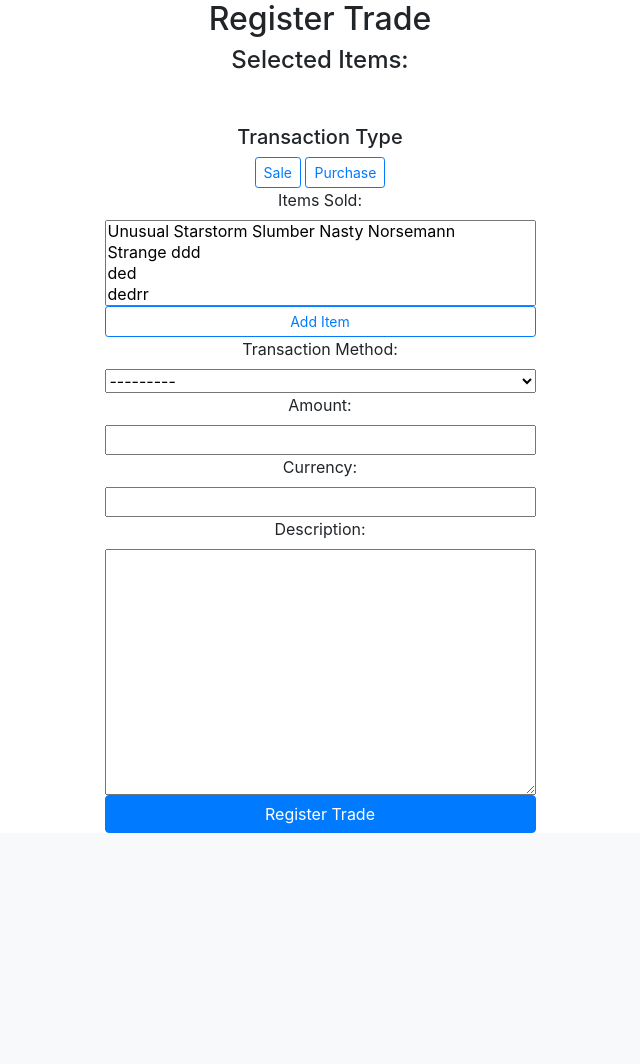
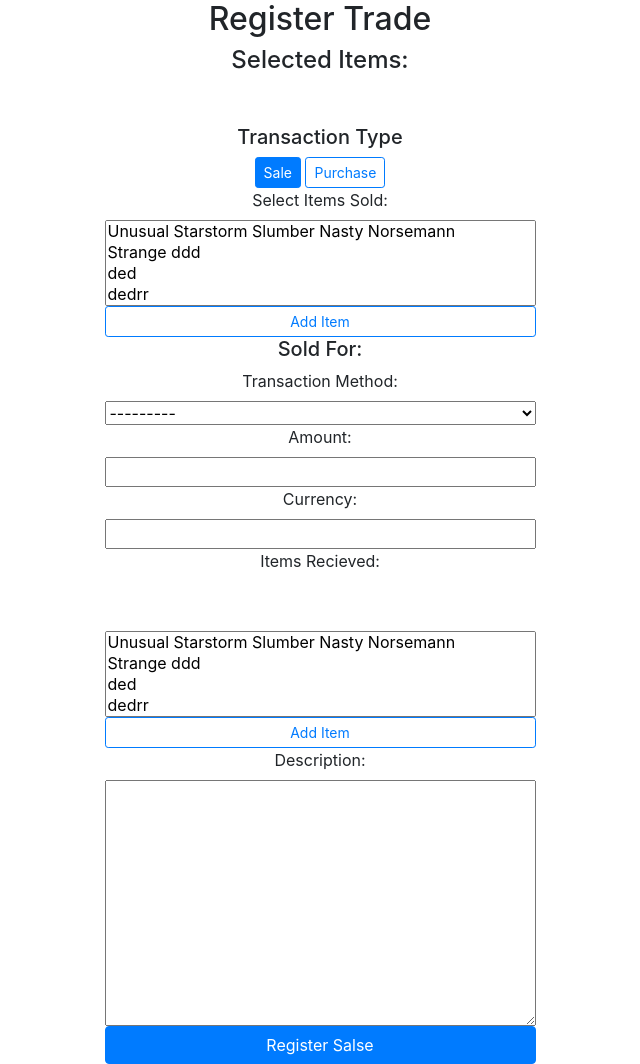
Before and after one commit to HenrikTS99/CS50-Web-final-project, a Django app: template tf2folio/templates/tf2folio/new-trade.html in a window 1280 px wide. Shown: the part 56-1120 px from the top of the page, without its empty margins (320-960 px from the left). Before the commit the page ends 889 px from the top, so only its background shows below. Run offline with Django 4.2, Linux system fonts and the light colour scheme; the template is opened without the code that fills it: values that come from a table or form of the project are taken from there, others are empty; data comes from the database, SQL or seed files in the repository; both versions use the stored data as it was after the commit; tables that the repository leaves empty hold one stand-in row (values such as "Sample post"); some libraries are stand-ins or nearby versions; some web fonts are replaced.

Commit message:
added ability to add items into item sale logging. Item sales can handle combination of currency and item sales. add ability to log item purchases.

```diff
--- a/tf2folio/forms.py
+++ b/tf2folio/forms.py
@@ -17,7 +17,7 @@ class TransactionForm(ModelForm):
 
 class TradeSaleForm(TransactionForm):
     class Meta(TransactionForm.Meta):
-        fields = TransactionForm.Meta.fields + ["items_sold"]
+        fields = TransactionForm.Meta.fields + ["items_sold"] + ["items_bought"]
 
 class TradeBuyForm(TransactionForm):
     class Meta(TransactionForm.Meta):
--- a/tf2folio/models.py
+++ b/tf2folio/models.py
@@ -81,3 +81,11 @@ class Transaction(models.Model):
     items_bought = models.ManyToManyField('Item', blank=True, related_name="buys_transactions")
     description = models.TextField(max_length=400, null=True, blank=True)
     date = models.DateTimeField(null=True, blank=True)
+
+    def __str__(self):
+        items_sold_titles = ", ".join([str(item) for item in self.items_sold.all()])
+        items_bought_titles = ", ".join([str(item) for item in self.items_bought.all()])
+        currency = self.currency if self.currency else ""
+        if self.transaction_type == "sale":
+            return f"{self.owner} sold {items_sold_titles} for {self.amount} {self.transaction_method} {currency} {items_bought_titles} on {self.date}"
+        return f"{self.owner} bought {items_bought_titles} for {self.amount} {self.transaction_method} {currency} on {self.date}"
--- a/tf2folio/static/tf2folio/new-trade.js
+++ b/tf2folio/static/tf2folio/new-trade.js
@@ -1,12 +1,15 @@
 document.addEventListener('DOMContentLoaded', function() {
     const saleButton = document.querySelector('#sale');
     const buyButton = document.querySelector('#buy');
-    const tradeRegisterForm = document.querySelector('#trade-register-form');
+    const saleForm = document.querySelector('#sale-form');
+    const buyForm = document.querySelector('#buy-form');
     const itemRegisterForm = document.querySelector('#item-register-form');
     const itemRegisterSection = document.querySelector('#item-register');
     const tradeRegisterSection = document.querySelector('#trade-register');
     const selectedItemsContainer = document.getElementById('selected-items');
+    const recievedItemsContainer = document.getElementById('recieved-items');
     const itemsSoldDropdown = document.querySelector('#id_items_sold');
+    const itemsBoughtDropdown = document.querySelector('#id_items_bought');
     const tradeSubmitButton = document.querySelector('#trade-submit-button');
 
     saleButton.addEventListener('click', () => sale_form());
@@ -15,9 +18,19 @@ document.addEventListener('DOMContentLoaded', function() {
     transaction_type = 'sale';
     itemRegisterSection.style.display = 'none';
 
-    itemsSoldDropdown.addEventListener('dblclick', addItemToSelectedItems);
+    itemsSoldDropdown.addEventListener('dblclick', (event) => {
+        addItemToSelectedItems(event, 'sold')
+    });
+    document.querySelectorAll('[name="items_bought"]').forEach(item_selection => {
+        item_selection.addEventListener('dblclick', (event) => {
+            addItemToSelectedItems(event, 'bought')
+        });
+    });
+
     // add new item
-    document.querySelector('#add-item').addEventListener('click', () => register_item());
+    document.querySelectorAll('.add-item').forEach(button => {
+        button.addEventListener('click', () => register_item(button));
+    });
 
     //Item submit button
     itemRegisterForm.addEventListener('submit', (event) => {
@@ -26,15 +39,20 @@ document.addEventListener('DOMContentLoaded', function() {
     });
 
     //Trade submit button
-    tradeRegisterForm.addEventListener('submit', (event) => {
-            console.log("Trade submit button clicked");
+    saleForm.addEventListener('submit', (event) => {
+            console.log("Sale submit button clicked");
             register_trade(event)
+    });
+    buyForm.addEventListener('submit', (event) => {
+        console.log("Buy submit button clicked");
+        register_trade(event)
     });
 
     let selectedItems = new Set();
 
-    function addItemToSelectedItems() {
-        const selectedItemId = itemsSoldDropdown.value;
+    function addItemToSelectedItems(event, item_type) {
+        console.log(event.target)
+        const selectedItemId = event.target.value;
 
         // Check if the item is already selected
         if (selectedItems.has(selectedItemId)) {
@@ -54,8 +72,14 @@ document.addEventListener('DOMContentLoaded', function() {
         .then(data => {
             console.log("Data sent sucsessfully", data);
             // Append the new item to the page
-            selectedItemsContainer.insertAdjacentHTML('beforeend', data.item_html);
-            itemsSoldDropdown.remove(itemsSoldDropdown.selectedIndex);
+            if (item_type == 'bought' && transaction_type == 'sale') {
+                recievedItemsContainer.insertAdjacentHTML('beforeend', data.item_html);
+                itemsBoughtDropdown.remove(itemsBoughtDropdown.selectedIndex);
+            } else {
+                selectedItemsContainer.insertAdjacentHTML('beforeend', data.item_html);
+                itemsSoldDropdown.remove(itemsSoldDropdown.selectedIndex);
+            }
+
         })
         .catch(error => {
             console.error('Error:', error);
@@ -78,9 +102,14 @@ document.addEventListener('DOMContentLoaded', function() {
         document.querySelector('#buy-form').style.display = 'block';
     }
 
-    function register_item() {
+    function register_item(button) {
+        console.log(button);
         tradeRegisterSection.style.display = 'none';
         itemRegisterSection.style.display = 'block';
+        if (button.id == 'add-recieved-item') {
+            itemRegisterForm.className += ' recieved-item-form';
+            console.log(button.id);
+        }
     }
 
     function add_item(event) {
@@ -98,7 +127,12 @@ document.addEventListener('DOMContentLoaded', function() {
         .then(data => {
             console.log("Data sent sucsessfully", data);
             // Append the new item to the page
-            const itemsContainer = document.getElementById('selected-items');
+
+            itemsContainer = document.getElementById('selected-items');
+            if (itemRegisterForm.classList.contains('recieved-item-form')) {
+                itemsContainer = document.getElementById('recieved-items');
+                itemRegisterForm.classList.remove('recieved-item-form');
+            }
             itemsContainer.insertAdjacentHTML('beforeend', data.item_html);
         })
         .catch(error => {
@@ -111,17 +145,24 @@ document.addEventListener('DOMContentLoaded', function() {
         // get selected items
         event.preventDefault();
         let itemIds = [];
+        itemRecievedIds = [];
         Array.from(selectedItemsContainer.children).forEach(item => {
             let itemId = item.getAttribute('data-item-id');
             itemIds.push(itemId);
         });
+        Array.from(recievedItemsContainer.children).forEach(item => {
+            let itemId = item.getAttribute('data-item-id');
+            itemRecievedIds.push(itemId);
+        });
 
         console.log(itemIds);
+        console.log(itemRecievedIds);
 
-        const formData = new FormData(tradeRegisterForm);
+        const formData = new FormData(event.target);
         // add transaction type
         formData.append('transaction_type', transaction_type);
         formData.append('itemIds', JSON.stringify(itemIds));
+        formData.append('itemRecievedIds', JSON.stringify(itemRecievedIds));
         console.log(formData);
         fetch('/register_trade', {
             method: 'POST',
--- a/tf2folio/templates/tf2folio/new-trade.html
+++ b/tf2folio/templates/tf2folio/new-trade.html
@@ -9,17 +9,17 @@
 
         </div>
         <h5>Transaction Type</h5>
-        <button class="btn btn-sm btn-outline-primary" id="sale">Sale</button>
+        <button class="btn btn-sm btn-primary" id="sale">Sale</button>
         <button class="btn btn-sm btn-outline-primary" id="buy">Purchase</button>
-        <form class="item-form" id="trade-register-form" action="{% url 'new_trade' %}" method="POST">
+        <form class="item-form" id="sale-form">
             {% csrf_token %}
-            <div id="sale-form">
             <div class="form-rows">
-                    <label for="{{ sale_form.items_sold.id_for_label }}">Items Sold:</label>
+                <label for="{{ sale_form.items_sold.id_for_label }}">Select Items Sold:</label>
                 {{sale_form.items_sold}}
 
-                    <button class="btn btn-sm btn-outline-primary" id="add-item">Add Item</button>
+                <button type="button" class="btn btn-sm btn-outline-primary add-item">Add Item</button>
 
+                <h5>Sold For:</h5>
                 <label for="{{ sale_form.transaction_method.id_for_label }}">Transaction Method:</label>
                 {{sale_form.transaction_method}}
                 <label for="{{ sale_form.amount.id_for_label }}">Amount:</label>
@@ -31,25 +31,52 @@
                             <option value="{{ currency.0 }}">{{ currency.1 }}</option>
                         {% endfor %}
                     </datalist>
+
+                <label for="{{ sale_form.items_bought.id_for_label }}">Items Recieved:</label>
+                <div id="recieved-items" class="item-boxes-container"></div>
+                {{sale_form.items_bought}}
+                <button type="button" class="btn btn-sm btn-outline-primary add-item" id="add-recieved-item" >Add Item</button>
+
                 <label for="{{ sale_form.description.id_for_label }}">Description:</label>
                 {{sale_form.description}}
             </div>
+            <button type="submit" form="sale-form" id="trade-submit-button" class="btn btn-primary">Register Salse</button>
+        </form>
+
+
+
+        <form class="item-form" id="buy-form">
+            {% csrf_token %}
+            <div class="form-rows">
+                <label for="{{ buy_form.items_bought.id_for_label }}">Select Items Bought:</label>
+                {{buy_form.items_bought}}
+
+                <button type="button" class="btn btn-sm btn-outline-primary add-item">Add Item</button>
+
+                <label for="{{ buy_form.transaction_method.id_for_label }}">Transaction Method:</label>
+                {{buy_form.transaction_method}}
+                <label for="{{ buy_form.amount.id_for_label }}">Amount:</label>
+                {{buy_form.amount}}
+                <label for="{{ buy_form.currency.id_for_label }}">Currency:</label>
+                <input type="text" name="currency" list="currencies" />
+                    <datalist id="currencies">
+                        {% for currency in buy_form.fields.currency.choices %}
+                            <option value="{{ currency.0 }}">{{ currency.1 }}</option>
+                        {% endfor %}
+                    </datalist>
+                <label for="{{ buy_form.description.id_for_label }}">Description:</label>
+                {{buy_form.description}}
             </div>
-            <button type="submit" form="trade-register-form" id="trade-submit-button" class="btn btn-primary">Register Trade</button>
+            <button type="submit" form="buy-form" id="trade-submit-button" class="btn btn-primary">Register Purchase</button>
         </form>
-        <!--Bug if bottom div is inside form-->
-            <div id="buy-form">
-                <div class="form-rows">
-                    {% for field in buy_form %}
-                        {{field}}
-                    {% endfor %}
-                </div>
+
     </div>
 
-    </div>
+
     <div id="item-register">
         {% include 'tf2folio/new-item.html' %}
     </div>
+
 {% endblock %}
 
 {% block script %}
--- a/tf2folio/templates/tf2folio/transaction-template.html
+++ b/tf2folio/templates/tf2folio/transaction-template.html
@@ -1,6 +1,10 @@
 <div class="transaction-box">
     {{transaction.transaction_type}}
-    {{transaction.items_sold}}
+    {% if transaction.transaction_type == 'sold' %}
+        {{transaction.items_sold}}
+    {% else %}
+        {{transaction.items_bought}}
+    {% endif %}
     {{transaction.transaction_method}}
     {{transaction.amount}}
     {{transaction.description}}
```
Also changed, not shown: tf2folio/templates/tf2folio/trade-history.html (+32 -7 lines), tf2folio/views.py (+18 -5 lines), db.sqlite3. Lines whose indentation alone changed are shown as unchanged.
